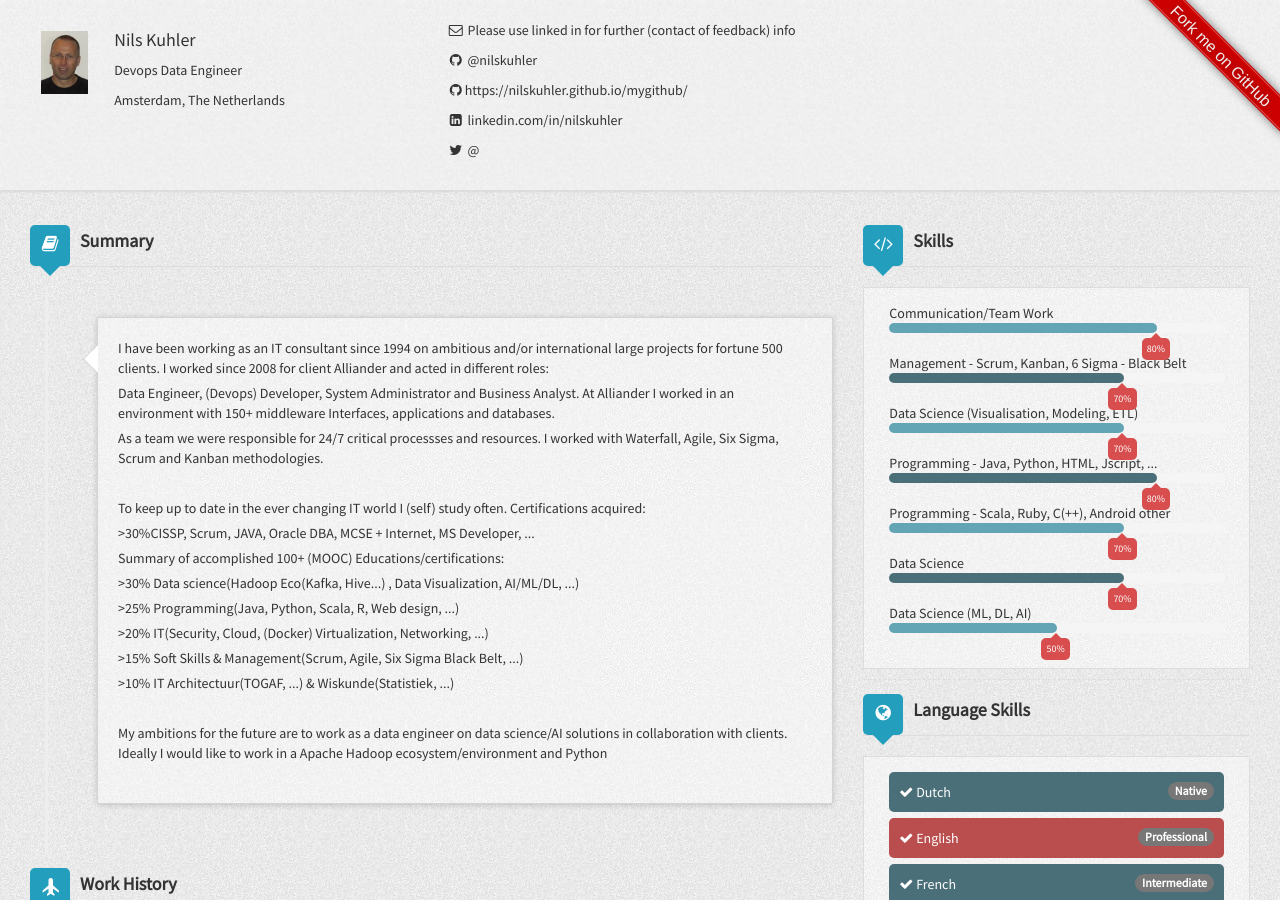
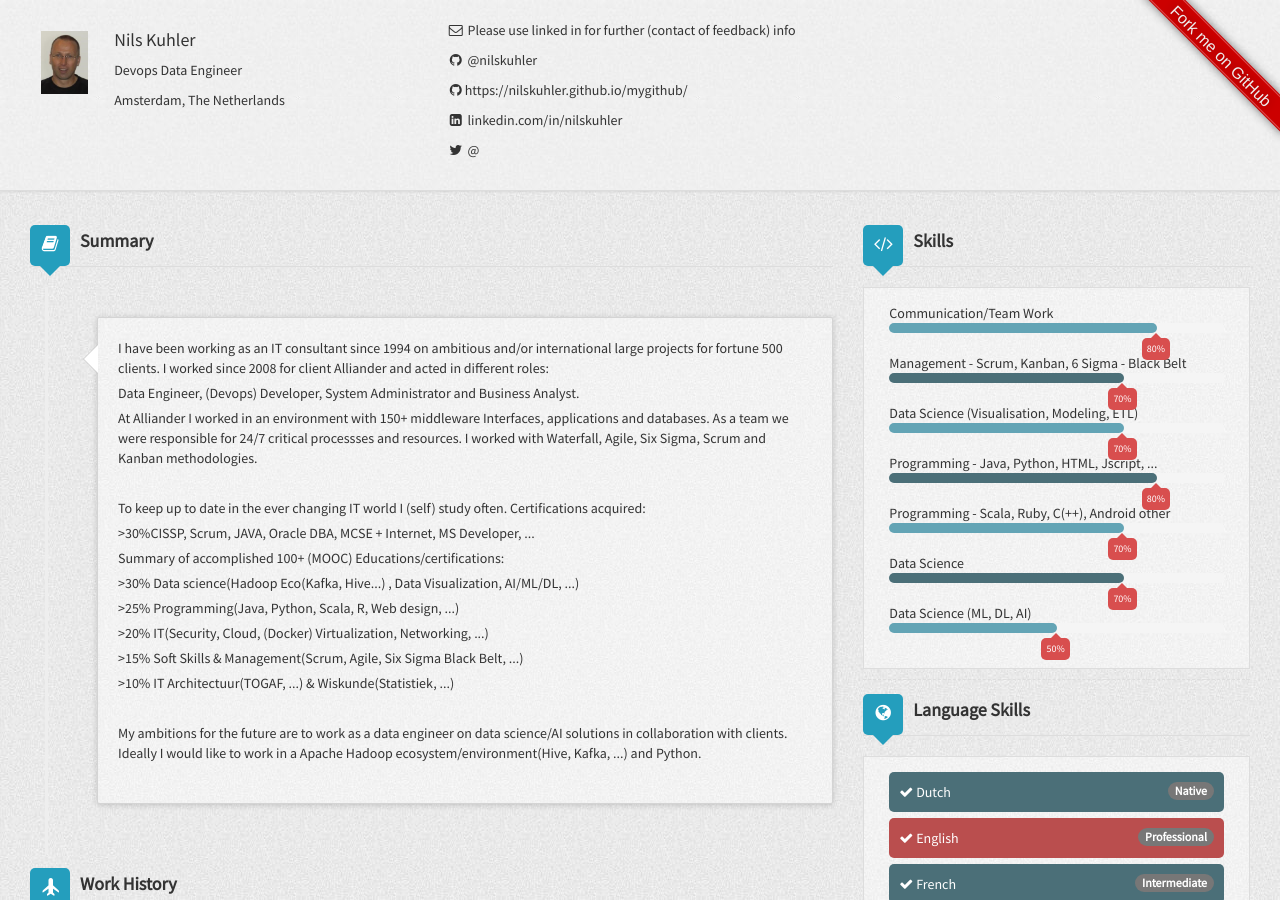
Before and after one commit to NilsKuhler/resumecard, a Jekyll site: the page built from index.html, in a window 1280 px wide and 900 px high. Built offline with Jekyll 4.4.1, drawn with Linux system fonts in a browser that asks for light colours; nearby versions of some CDN libraries.

Commit message:
changed index.html function to display max length summary lines

```diff
--- a/_config.yml
+++ b/_config.yml
@@ -34,18 +34,22 @@ author:
 # jekyll 4.0.0 | Error:  (/srv/jekyll/_config.yml): could not find expected ':' while scanning a simple key at line
 # I introduce the following -line solution  ...
 # NK 11 oct Added Summary field.
-# Please add max 103 text.size string summary text on the - line: elements.
+# Please add max 103 text.size string summary text on the - line: elements. Some character sequences/words/sentences
+# are not shown correctly. However underneeth it show that you can use >103 chars.
+# I have not yet determined all constraints on characters to be used in this yaml.
+# Check comments underneeth... for more info on constraints.
 # Use empty lines "    - line:" for new lines. I could not find any way to use \n newlines in _config.yml files
 # You cannot use a unicode character as the first character of an line sentence
 # You cannot use : colon character in this *.yml file or in the summary text; use unicode "&#58;" for ":" colons
 # You cannot use > character in this *.yml file or in the summary text or unicode &gt or &#62;
 # You cannot use a lot of other symbols that like -, ... all because they have a yml data function.
 # Space(s) on the beginning of the line are not displayed partly because liquid display processsing
-# _ are replaced by liquid display process in html by " "
+# _ are replaced by summary field liquid display function logic in the index.html by " "
+# _ Please note that max line lenght in this function is hardcoded to 400 characters.  "
   summary:
     - line: I have been working as an IT consultant since 1994 on ambitious and/or international large projects for fortune 500 clients. I worked since 2008 for client Alliander and acted in different roles&#58;
-    - line: Data Engineer, (Devops) Developer, System Administrator and Business Analyst. At Alliander I worked in an environment with 150+ middleware Interfaces, applications and databases.
-    - line: As a team we were responsible for 24/7 critical processses and resources. I worked with Waterfall, Agile, Six Sigma, Scrum and Kanban methodologies.
+    - line: Data Engineer, (Devops) Developer, System Administrator and Business Analyst.
+    - line: At Alliander I worked in an environment with 150+ middleware Interfaces, applications and databases. As a team we were responsible for 24/7 critical processses and resources. I worked with Waterfall, Agile, Six Sigma, Scrum and Kanban methodologies.
     - line:
     - line: To keep up to date in the ever changing IT world I (self) study often. Certifications acquired&#58;
     - line: _&#62;30%CISSP, Scrum, JAVA, Oracle DBA, MCSE + Internet, MS Developer, ...
@@ -56,7 +60,7 @@ author:
     - line: _&#62;15% Soft Skills & Management(Scrum, Agile, Six Sigma Black Belt, ...)
     - line: _&#62;10% IT Architectuur(TOGAF, ...) & Wiskunde(Statistiek, ...)
     - line:
-    - line: My ambitions for the future are to work as a data engineer on data science/AI solutions in collaboration with clients. Ideally I would like to work in a Apache Hadoop ecosystem/environment and Python.
+    - line: My ambitions for the future are to work as a data engineer on data science/AI solutions in collaboration with clients. Ideally I would like to work in a Apache Hadoop ecosystem/environment(Hive, Kafka, ...) and Python.
   workHistory:
     - work1:
       company: Ciber Consultancy - Client Alliander
--- a/index.html
+++ b/index.html
@@ -15,7 +15,7 @@ layout: default
                                 </div>
 								<div class="timeline-body">
 								    {% for line in site.author.summary %}
-									     {% assign output = line.first | remove_first: "line"  | replace: "_", " " | replace: "]" | slice: 5, 200 | remove: '"' %}
+									     {% assign output = line.first | remove_first: "line"  | replace: "_", " " | replace: "]" | slice: 5, 400 | remove: '"' %}
 										 {% if output=="nil" %}
                                             <p><br></p>
 			                             {% else %}
```
